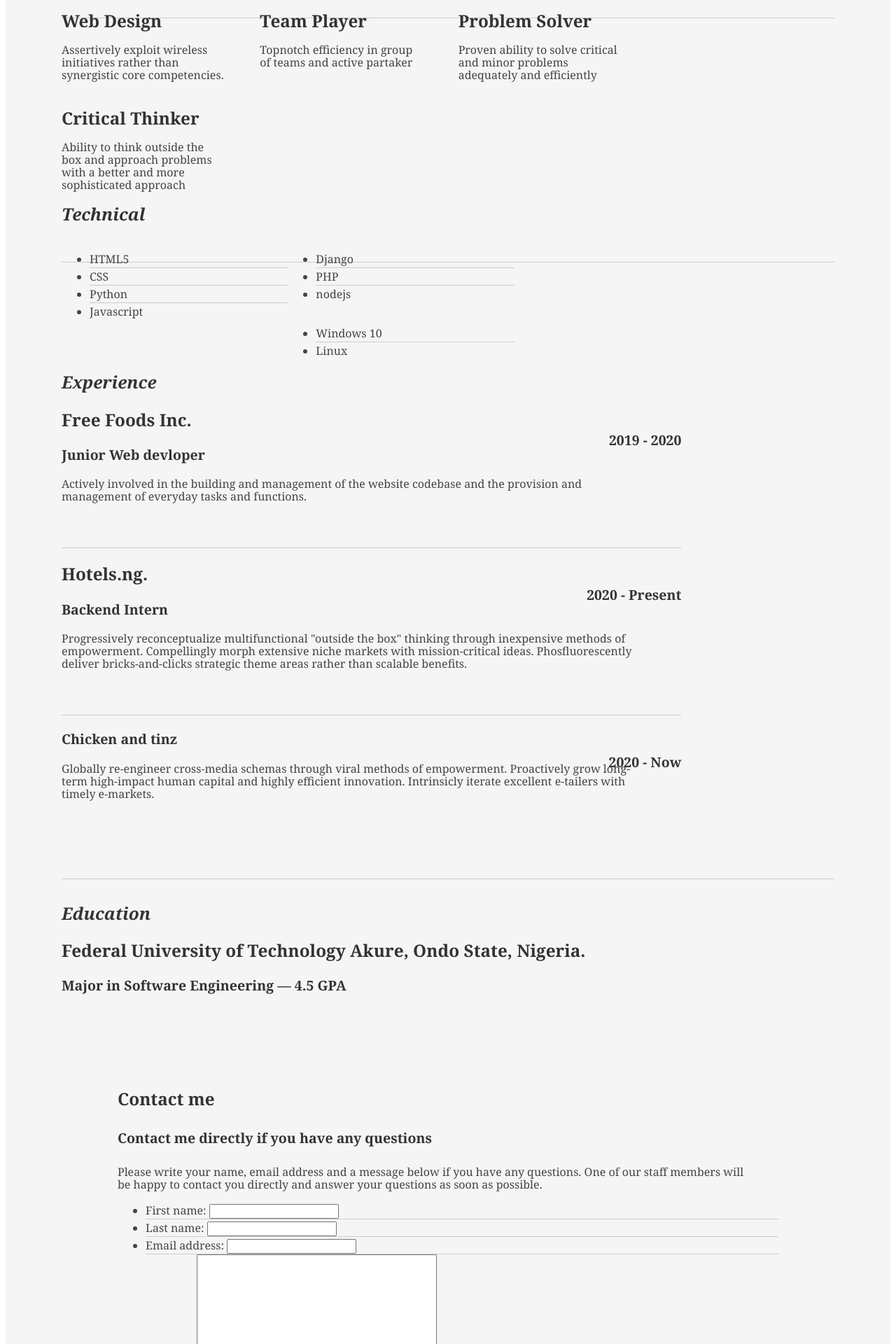
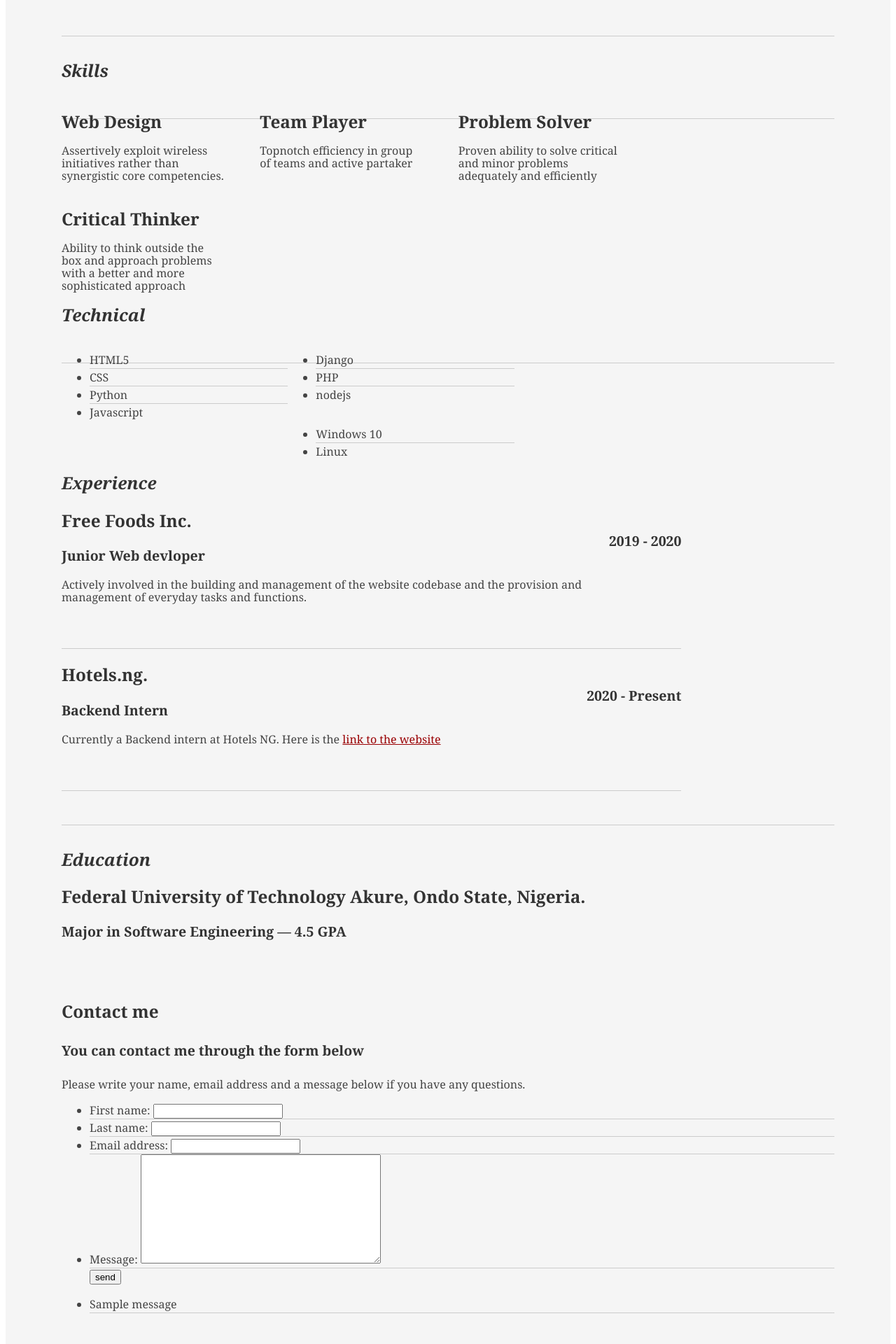
Before and after one commit to Michael-okojie/HNG8.0-stage2task, a Django app: page / in a window 1280 px wide. Shown: the part 1000-2920 px from the top of the page at 70% size. Run offline with Django 3.2, Linux system fonts and the light colour scheme; tables that the repository leaves empty hold one stand-in row (values such as "Sample post"); one stand-in notice (Sample message) is shown; some libraries are stand-ins or nearby versions.

Commit message:
tired at this point but we move

```diff
--- a/HNGtask2/templates/index.html
+++ b/HNGtask2/templates/index.html
@@ -1,6 +1,7 @@
 {% load static %}
 <!DOCTYPE html>
 <html>
+
 <head>
 
 	<title>Okojie Michael Osemudiamen | Backend Developer, Director | michaelokojie1@gmail.com</title>
@@ -9,12 +10,13 @@
 	<meta name="keywords" content="" />
 	<meta name="description" content="" />
 
-	<link rel="stylesheet" type="text/css" href="http://yui.yahooapis.com/2.7.0/build/reset-fonts-grids/reset-fonts-grids.css" media="all" />
+	<link rel="stylesheet" type="text/css"
+		href="http://yui.yahooapis.com/2.7.0/build/reset-fonts-grids/reset-fonts-grids.css" media="all" />
 	<link rel="stylesheet" type="text/css" href="{% static 'css/resume.css' %}" media="all" />
 
 </head>
+
 <body>
-
 	<div id="doc2" class="yui-t7">
 		<div id="inner">
 
@@ -30,13 +32,16 @@
 							<!--						<h3><a id="pdf" href="#">Download PDF</a></h3>-->
 							<h3><a href="mailto:michaelokojie1@gmail.com">michaelokojie1@gmail.com</a></h3>
 							<h3>+2347039831086</h3>
-					</div><!--// .contact-info -->
+						</div>
+						<!--// .contact-info -->
 						<div>
 							<img id="hng_logo" src="{% static 'images/hng.png' %}">
 						</div>
 					</div>
-			</div><!--// .yui-gc -->
-		</div><!--// hd -->
+				</div>
+				<!--// .yui-gc -->
+			</div>
+			<!--// hd -->
 
 			<div id="bd">
 				<div id="yui-main">
@@ -48,10 +53,19 @@
 							</div>
 							<div class="yui-u">
 								<p class="enlarge">
-								Progressively build website and web apps for commercial use and also build to improve skills and expand knowledge. Critical thinker and adequate problem solver.
+									My name is Okojie Michael Osemudiamen a student of the Federal University of
+									Technology, Akure, and a participant of the current hng and Zuri internship program.
+									<a href="https://zuri.team/" target="blank"> Read more about them here. </a>
+									I started programming with python and ultimately fell in love with it. I can also
+									use other languages like PHP, Javascript and a little of C++. My strengths are on
+									HTML, Python, PHP, and Javascript.
+									I Progressively build website and web apps for commercial use and also build to
+									improve skills and expand knowledge. I'm a critical thinker and an adequate problem
+									solver.
 								</p>
 							</div>
-					</div><!--// .yui-gf -->
+						</div>
+						<!--// .yui-gf -->
 
 						<div class="yui-gf">
 							<div class="yui-u first">
@@ -61,7 +75,8 @@
 
 								<div class="talent">
 									<h2>Web Design</h2>
-									<p>Assertively exploit wireless initiatives rather than synergistic core competencies.	</p>
+									<p>Assertively exploit wireless initiatives rather than synergistic core
+										competencies. </p>
 								</div>
 
 								<div class="talent">
@@ -71,15 +86,18 @@
 
 								<div class="talent">
 									<h2>Problem Solver</h2>
-									<p>Proven ability to solve critical and minor problems adequately and efficiently</p>
+									<p>Proven ability to solve critical and minor problems adequately and efficiently
+									</p>
 								</div>
 
 								<div class="talent">
 									<h2>Critical Thinker</h2>
-									<p>Ability to think outside the box and approach problems with a better and more sophisticated approach</p>
+									<p>Ability to think outside the box and approach problems with a better and more
+										sophisticated approach</p>
 								</div>
 							</div>
-					</div><!--// .yui-gf -->
+						</div>
+						<!--// .yui-gf -->
 
 						<div class="yui-gf">
 							<div class="yui-u first">
@@ -104,13 +122,15 @@
 									<li class="last">Linux</li>
 								</ul>
 							</div>
-					</div><!--// .yui-gf-->
+						</div>
+						<!--// .yui-gf-->
 
 						<div class="yui-gf">
 
 							<div class="yui-u first">
 								<h2>Experience</h2>
-						</div><!--// .yui-u -->
+							</div>
+							<!--// .yui-u -->
 
 							<div class="yui-u">
 
@@ -118,25 +138,21 @@
 									<h2>Free Foods Inc. </h2>
 									<h3>Junior Web devloper</h3>
 									<h4>2019 - 2020</h4>
-								<p>Actively involved in the building and management of the website codebase and the provision and management of everyday tasks and functions.  </p>
+									<p>Actively involved in the building and management of the website codebase and the
+										provision and management of everyday tasks and functions. </p>
 								</div>
 
 								<div class="job">
 									<h2>Hotels.ng.</h2>
 									<h3>Backend Intern</h3>
 									<h4>2020 - Present </h4>
-								<p>Progressively reconceptualize multifunctional "outside the box" thinking through inexpensive methods of empowerment. Compellingly morph extensive niche markets with mission-critical ideas. Phosfluorescently deliver bricks-and-clicks strategic theme areas rather than scalable benefits. </p>
+									<p>Currently a Backend intern at Hotels NG. Here is the <a href="https://zuri.team/">link to the website</a></p>
 								</div>
 
-							<div class="job last">
-								<h2></h2>
-								<h3>Chicken and tinz</h3>
-								<h4>2020 - Now</h4>
-								<p>Globally re-engineer cross-media schemas through viral methods of empowerment. Proactively grow long-term high-impact human capital and highly efficient innovation. Intrinsicly iterate excellent e-tailers with timely e-markets.</p>
 							</div>
-
-						</div><!--// .yui-u -->
-					</div><!--// .yui-gf -->
+							<!--// .yui-u -->
+						</div>
+						<!--// .yui-gf -->
 
 
 						<div class="yui-gf last">
@@ -147,36 +163,51 @@
 								<h2>Federal University of Technology Akure, Ondo State, Nigeria.</h2>
 								<h3>Major in Software Engineering &mdash; <strong>4.5 GPA</strong> </h3>
 							</div>
-					</div><!--// .yui-gf --><div style="margin:80px">
+						</div>
+						<!--// .yui-gf -->
 						<h2>Contact me</h2>
-		<h4>Contact me directly if you have any questions</h4>
+						<h4>You can contact me through the form below</h4>
 						<p>
 							Please write your name, email address and a message below if you have any questions.
-			One of our staff members will be happy to contact you directly and answer your questions as soon as possible.
 						</p>
 						<form method="post">
 							<ul class="contactList">
 								{% csrf_token %}
 								{{ form.as_ul }}
-            <button value="submit">submit</button>
+								<button type="submit">send</button>
 							</ul>
+							{% if messages %}
+							<ul class="messages">
+								{% for msg in messages %}
+								<li {% if msg.tags %} class="{{ msg.tags }}" {% endif %}>{{ msg }}</li>
+								{% endfor %}
+							</ul>
+							{% endif %}
 						</form>
+
+						<div style="margin:80px">
 						</div>
 
-				</div><!--// .yui-b -->
-			</div><!--// yui-main -->
-		</div><!--// bd -->
+					</div>
+					<!--// .yui-b -->
+				</div>
+				<!--// yui-main -->
+			</div>
+			<!--// bd -->
 
 
 			<div id="ft">
-			<p>Okojie Michael Osemudiamen &mdash; <a href="mailto:michaelokojie1@gmail.com">michaelokojie1@gmail.com</a> &mdash; +2437039831086</p>
-		</div><!--// footer -->
+				<p>Okojie Michael Osemudiamen &mdash; <a
+						href="mailto:michaelokojie1@gmail.com">michaelokojie1@gmail.com</a> &mdash; +2437039831086</p>
+			</div>
+			<!--// footer -->
 
 		</div><!-- // inner -->
 
 
-</div><!--// doc -->
-
+	</div>
+	<!--// doc -->
 
 </body>
+
 </html>
--- a/HNGtask2/urls.py
+++ b/HNGtask2/urls.py
@@ -3,5 +3,5 @@ from . import views
 
 urlpatterns = [
     path('', views.home, name='home'),
-    path('contact/', views.contact, name='contact'),
+    # path('contact/', views.contact, name='contact'),
 ]
--- a/HNGtask2/views.py
+++ b/HNGtask2/views.py
@@ -13,24 +13,26 @@ def home(request):
 
 
 def contact(request):
-    if request.method == 'POST':
-        form = ContactForm(request.POST)
-        if form.is_valid():
-            subject = "Inquiry"
-            body = {
-                'first_name': form.cleaned_data['first_name'],
-                'last_name': form.cleaned_data['last_name'],
-                'email': form.cleaned_data['email_address'],
-                'message': form.cleaned_data['message'],
-            }
-            message = "\n".join(body.values())
+	if request.method == 'POST':
+		form = ContactForm(request.POST)
+		if form.is_valid():
+			subject = "Resume Enquiry"
+			body = {
+			'first_name': form.cleaned_data['first_name'],
+			'last_name': form.cleaned_data['last_name'],
+			'email': form.cleaned_data['email_address'],
+			'message':form.cleaned_data['message'],
+			}
+			message = "\n".join(body.values())
 
-            try:
-                send_mail(subject, message, 'michaelokojie1@gmail.com', ['michaelokojie1@gmail.com'])
-                messages.success(request, "MESSAGE SENT SUCCESSFULLY")
-            except BadHeaderError:
-                return HttpResponse('Invalid header found.')
-            return redirect('home')
+			try:
+				send_mail(subject, message, 'admin@example.com', 'admin@example.com')
+				# messages.success(request, 'messages.html')
+			except BadHeaderError:
+				return HttpResponse('Invalid header found.')
 
-    form = ContactForm()
-    return render(request, 'index.html', {'form': form})
+			return redirect ("home")
+		# messages.error(request, "Error. Message not sent.")
+
+	form = ContactForm()
+	return render(request, "index.html", {'form':form})
--- a/static/css/resume.css
+++ b/static/css/resume.css
@@ -1,76 +1,246 @@
-.msg { padding: 10px; background: #222; position: relative; }
-.msg h1 { color: #fff;  }
-.msg a { margin-left: 20px; background: #408814; color: white; padding: 4px 8px; text-decoration: none; }
-.msg a:hover { background: #266400; }
+.msg {
+    padding: 10px;
+    background: #222;
+    position: relative;
+}
+
+.msg h1 {
+    color: #fff;
+}
+
+.msg a {
+    margin-left: 20px;
+    background: #408814;
+    color: white;
+    padding: 4px 8px;
+    text-decoration: none;
+}
+
+.msg a:hover {
+    background: #266400;
+}
 
 /* //-- yui-grids style overrides -- */
-body { font-family: Georgia; color: #444; }
-#inner { padding: 10px 80px; margin: 80px auto; background: #f5f5f5; border: solid #666; border-width: 8px 0 2px 0; }
-.yui-gf { margin-bottom: 2em; padding-bottom: 2em; border-bottom: 1px solid #ccc; }
+body {
+    font-family: Georgia;
+    color: #444;
+}
+
+#inner {
+    padding: 10px 80px;
+    margin: 80px auto;
+    background: #f5f5f5;
+    border: solid #666;
+    border-width: 8px 0 2px 0;
+}
+
+.yui-gf {
+    margin-bottom: 2em;
+    padding-bottom: 2em;
+    border-bottom: 1px solid #ccc;
+}
 
 /* //-- header, body, footer -- */
-#hd { margin: 2.5em 0 3em 0; padding-bottom: 1.5em; border-bottom: 1px solid #ccc }
-#hd h2 { text-transform: uppercase; letter-spacing: 2px; }
-#bd, #ft { margin-bottom: 2em; }
+#hd {
+    margin: 2.5em 0 3em 0;
+    padding-bottom: 1.5em;
+    border-bottom: 1px solid #ccc
+}
+
+#hd h2 {
+    text-transform: uppercase;
+    letter-spacing: 2px;
+}
+
+#bd,
+#ft {
+    margin-bottom: 2em;
+}
 
 /* //-- footer -- */
-#ft { padding: 1em 0 5em 0; font-size: 92%; border-top: 1px solid #ccc; text-align: center; }
-#ft p { margin-bottom: 0; text-align: center;   }
+#ft {
+    padding: 1em 0 5em 0;
+    font-size: 92%;
+    border-top: 1px solid #ccc;
+    text-align: center;
+}
+
+#ft p {
+    margin-bottom: 0;
+    text-align: center;
+}
 
 /* //-- core typography and style -- */
-#hd h1 { font-size: 48px; text-transform: uppercase; letter-spacing: 3px; }
-h2 { font-size: 152% }
-h3, h4 { font-size: 122%; }
-h1, h2, h3, h4 { color: #333; }
-p { font-size: 100%; line-height: 18px; padding-right: 3em; }
-a { color: #990003 }
-a:hover { text-decoration: none; }
-strong { font-weight: bold; }
-li { line-height: 24px; border-bottom: 1px solid #ccc; }
-p.enlarge { font-size: 144%; padding-right: 6.5em; line-height: 24px; }
-p.enlarge span { color: #000 }
-.contact-info { margin-top: 7px; }
-.first h2 { font-style: italic; }
-.last { border-bottom: 0 }
+#hd h1 {
+    font-size: 48px;
+    text-transform: uppercase;
+    letter-spacing: 3px;
+}
+
+h2 {
+    font-size: 152%
+}
+
+h3,
+h4 {
+    font-size: 122%;
+}
+
+h1,
+h2,
+h3,
+h4 {
+    color: #333;
+}
+
+p {
+    font-size: 100%;
+    line-height: 18px;
+    padding-right: 3em;
+}
+
+a {
+    color: #990003
+}
+
+a:hover {
+    text-decoration: none;
+}
+
+strong {
+    font-weight: bold;
+}
+
+li {
+    line-height: 24px;
+    border-bottom: 1px solid #ccc;
+}
+
+p.enlarge {
+    font-size: 144%;
+    padding-right: 6.5em;
+    line-height: 24px;
+}
+
+p.enlarge span {
+    color: #000
+}
+
+.contact-info {
+    margin-top: 7px;
+}
+
+.first h2 {
+    font-style: italic;
+}
+
+.last {
+    border-bottom: 0
+}
 
 
 /* //-- section styles -- */
 
-a#pdf { display: block; float: left; background: #666; color: white; padding: 6px 50px 6px 12px; margin-bottom: 6px; text-decoration: none;  }
-a#pdf:hover { background: #222; }
+a#pdf {
+    display: block;
+    float: left;
+    background: #666;
+    color: white;
+    padding: 6px 50px 6px 12px;
+    margin-bottom: 6px;
+    text-decoration: none;
+}
 
-.job { position: relative; margin-bottom: 1em; padding-bottom: 1em; border-bottom: 1px solid #ccc; }
-.job h4 { position: absolute; top: 0.35em; right: 0 }
-.job p { margin: 0.75em 0 3em 0; }
+a#pdf:hover {
+    background: #222;
+}
 
-.last { border: none; }
-.skills-list {  }
-.skills-list ul { margin: 0; }
-.skills-list li { margin: 3px 0; padding: 3px 0; }
-.skills-list li span { font-size: 152%; display: block; margin-bottom: -2px; padding: 0 }
-.talent { width: 32%; float: left }
-.talent h2 { margin-bottom: 6px; }
+.job {
+    position: relative;
+    margin-bottom: 1em;
+    padding-bottom: 1em;
+    border-bottom: 1px solid #ccc;
+}
 
-#srt-ttab { margin-bottom: 100px; text-align: center;  }
-#srt-ttab img.last { margin-top: 20px }
+.job h4 {
+    position: absolute;
+    top: 0.35em;
+    right: 0
+}
+
+.job p {
+    margin: 0.75em 0 3em 0;
+}
+
+.last {
+    border: none;
+}
+
+.skills-list {}
+
+.skills-list ul {
+    margin: 0;
+}
+
+.skills-list li {
+    margin: 3px 0;
+    padding: 3px 0;
+}
+
+.skills-list li span {
+    font-size: 152%;
+    display: block;
+    margin-bottom: -2px;
+    padding: 0
+}
+
+.talent {
+    width: 32%;
+    float: left
+}
+
+.talent h2 {
+    margin-bottom: 6px;
+}
+
+#srt-ttab {
+    margin-bottom: 100px;
+    text-align: center;
+}
+
+#srt-ttab img.last {
+    margin-top: 20px
+}
 
 /* --// override to force 1/8th width grids -- */
-.yui-gf .yui-u{width:80.2%;}
-.yui-gf div.first{width:12.3%;}
+.yui-gf .yui-u {
+    width: 80.2%;
+}
+
+.yui-gf div.first {
+    width: 12.3%;
+}
 
 
 
-#id_last_name, #id_first_name, #id_email_address, #id_message {
-color: black;
-text-align: left;
+#id_last_name,
+#id_first_name,
+#id_email_address,
+#id_message {
+    color: black;
+    text-align: left;
 
+}
+
+#id_message {
+    box-sizing: border-box;
 }
 
 #contact_id {
     size: 40px;
 }
 
-#hng_logo{
+#hng_logo {
     height: 50%;
     width: 50%;
     padding: 10px;
```
Also changed, not shown: HNG_task2/settings.py (+12 -2 lines), HNGtask2/forms.py (+4 -4 lines), HNGtask2/models.py (+0 -9 lines), HNGtask2/templates/header.html (added), HNGtask2/templates/messages.html (added), db.sqlite3. Lines whose indentation alone changed are shown as unchanged.
